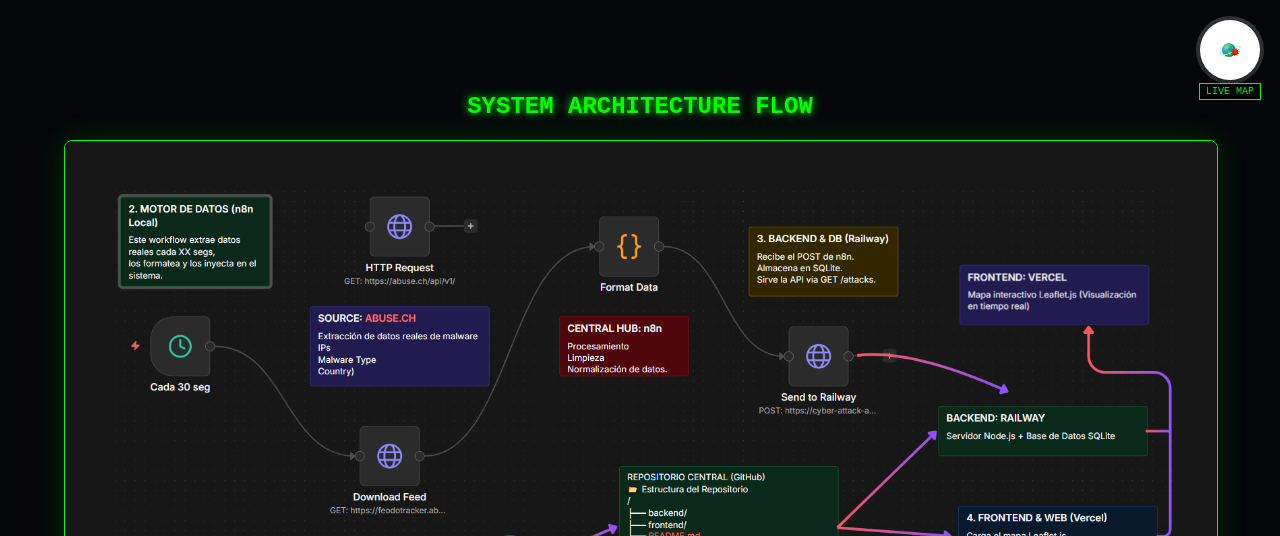
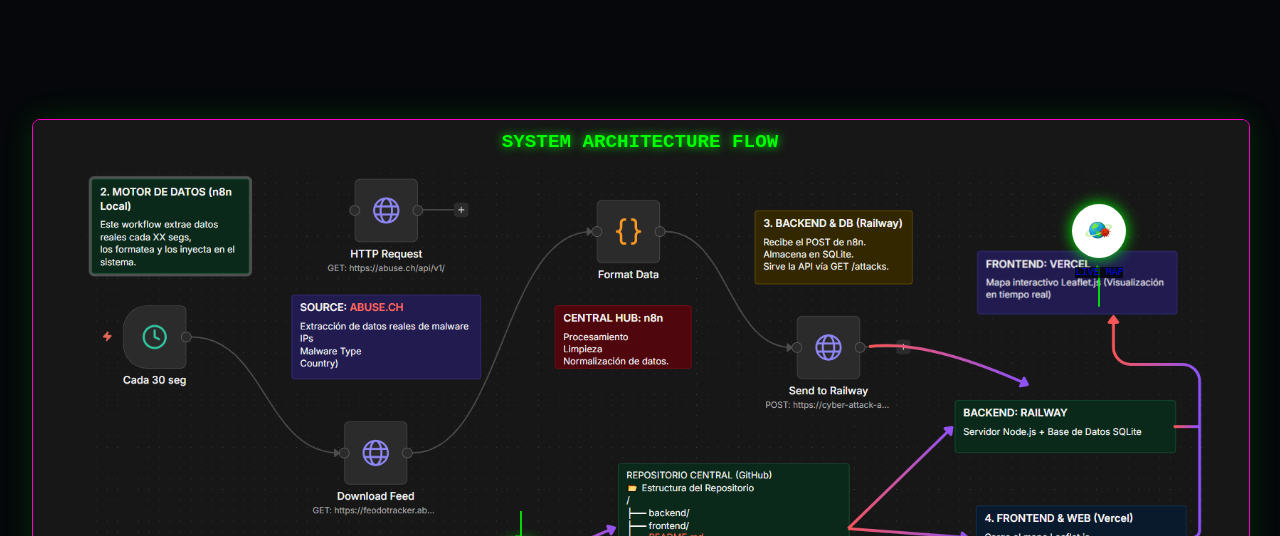
Before and after one commit to MCortinez-dev/cyber-attack-monitor, a plain HTML site: page frontend/how-it-works.html in a window 1280 px wide. Shown: the top 536 px of the page. Drawn offline with Linux system fonts and the light colour scheme.

Commit message:
Fix style in how ot wprks

```diff
--- a/frontend/how-it-works.html
+++ b/frontend/how-it-works.html
@@ -5,116 +5,35 @@
     <meta name="viewport" content="width=device-width, initial-scale=1.0">
     <title>Architecture | How it works</title>
     <link rel="icon" type="image/x-icon" href="img/favicon.ico">
-    <style>
-        body {
-            margin: 0;
-            padding: 0;
-            background-color: #05070a;
-            color: #00ff00;
-            font-family: 'Courier New', monospace;
-            display: flex;
-            flex-direction: column;
-            align-items: center;
-            justify-content: center;
-            min-height: 100vh;
-            overflow-x: hidden;
-        }
-
-        h2 {
-            margin: 20px 0;
-            text-shadow: 0 0 10px #00ff00;
-            font-size: 1.5rem;
-            text-align: center;
-        }
-
-        .img-container {
-            width: 90%;
-            max-width: 1400px;
-            margin-bottom: 50px;
-        }
-
-        .main-img {
-            width: 100%;
-            height: auto;
-            border: 1px solid #00ff00;
-            border-radius: 8px;
-            box-shadow: 0 0 30px rgba(0, 255, 0, 0.15);
-        }
-
-        /* Estilo común para los botones flotantes (Burbujas) */
-        .floating-bubble {
-            position: fixed;
-            width: 60px;
-            height: 60px;
-            background-color: #fff;
-            border-radius: 50%;
-            display: flex;
-            align-items: center;
-            justify-content: center;
-            box-shadow: 0 4px 15px rgba(0,0,0,0.5), 0 0 0 4px rgba(255,255,255,0.2);
-            transition: transform 0.3s ease, box-shadow 0.3s ease;
-            z-index: 1001;
-            cursor: pointer;
-            text-decoration: none;
-        }
-
-        .floating-bubble:hover {
-            transform: scale(1.1);
-            box-shadow: 0 6px 20px rgba(0,255,0,0.4), 0 0 0 6px rgba(255,255,255,0.3);
-        }
-
-        .floating-bubble img {
-            width: 35px;
-            height: 35px;
-            border-radius: 50%;
-        }
-
-        /* Posicionamiento pedido: Superior Derecha (Home/Mapa) */
-        .btn-home {
-            top: 20px;
-            right: 20px;
-        }
-
-        /* Posicionamiento pedido: Inferior Izquierda (GitHub) */
-        .btn-github {
-            bottom: 20px;
-            left: 20px;
-        }
-
-        /* Etiqueta de texto para los botones */
-        .bubble-label {
-            position: absolute;
-            background: rgba(0,0,0,0.8);
-            color: #00ff00;
-            font-size: 10px;
-            padding: 2px 6px;
-            border: 1px solid #00ff00;
-            white-space: nowrap;
-            pointer-events: none;
-        }
-
-        .btn-home .bubble-label { bottom: -20px; }
-        .btn-github .bubble-label { top: -20px; }
-
-    </style>
+    <link rel="stylesheet" href="how-style.css">
 </head>
 <body>
 
-    <h2>SYSTEM ARCHITECTURE FLOW</h2>
+    <main class="architecture-wrapper">
+        <div class="relative-container">
+            <img src="img/how-it-works.png" alt="Architecture Diagram" class="main-img">
 
-    <div class="img-container">
-        <img src="img/how-it-works.png" alt="Architecture Diagram" class="main-img">
-    </div>
+            <header class="header-overlay">
+                <h2>SYSTEM ARCHITECTURE FLOW</h2>
+            </header>
 
-    <a href="index.html" class="floating-bubble btn-home">
-        <img src="img/favicon.ico" alt="Map">
-        <span class="bubble-label">LIVE MAP</span>
-    </a>
+            <div class="element-wrapper git-pos">
+                <div class="arrow-animated arrow-to-git"></div>
+                <a href="https://github.com/MCortinez-dev" target="_blank" class="bubble-btn">
+                    <img src="img/git.png" alt="GitHub">
+                    <span class="label">GITHUB REPO</span>
+                </a>
+            </div>
 
-    <a href="https://github.com/MCortinez-dev" target="_blank" class="floating-bubble btn-github">
-        <img src="img/git.png" alt="GitHub">
-        <span class="bubble-label">GITHUB REPO</span>
-    </a>
+            <div class="element-wrapper map-pos">
+                <div class="arrow-animated arrow-from-vercel"></div>
+                <a href="index.html" class="bubble-btn">
+                    <img src="img/favicon.ico" alt="Map">
+                    <span class="label">LIVE MAP</span>
+                </a>
+            </div>
+        </div>
+    </main>
 
 </body>
 </html>
--- /dev/null
+++ b/frontend/how-style.css
@@ -0,0 +1,134 @@
+/* Reset y Base Semántica */
+body {
+    margin: 0;
+    padding: 0;
+    background-color: #05070a;
+    color: #00ff00;
+    font-family: 'Courier New', monospace;
+    display: flex;
+    justify-content: center;
+    align-items: center;
+    min-height: 100vh;
+}
+
+.architecture-wrapper {
+    width: 95%;
+    max-width: 1400px;
+    padding: 20px;
+}
+
+/* El Contenedor Maestro: Todo lo que esté adentro se posiciona respecto a la imagen */
+.relative-container {
+    position: relative;
+    width: 100%;
+}
+
+.main-img {
+    width: 100%;
+    display: block;
+    border: 1px solid #ff00c8; /* Tu borde rosa/fucsia */
+    border-radius: 8px;
+    box-shadow: 0 0 30px rgba(0, 255, 0, 0.15);
+}
+
+/* Título dentro del cuadro verde */
+.header-overlay {
+    position: absolute;
+    top: 2%; /* Ajustá estos % para centrarlo  */
+    left: 50%;
+    transform: translateX(-50%);
+    width: 30%;
+    text-align: center;
+}
+
+.header-overlay h2 {
+    font-size: 1.2rem;
+    margin: 0;
+    text-shadow: 0 0 10px #00ff00;
+}
+
+/* Botones y Flechas */
+.element-wrapper {
+    position: absolute;
+    display: flex;
+    flex-direction: column;
+    align-items: center;
+}
+
+/* Posiciones exactas  */
+.git-pos { bottom: 15%; left: 38%; } /* Marca Roja */
+.map-pos { top: 15%; right: 10%; }   /* Marca Amarilla */
+
+.bubble-btn {
+    width: 50px;
+    height: 50px;
+    background: #fff;
+    border-radius: 50%;
+    display: flex;
+    justify-content: center;
+    align-items: center;
+    box-shadow: 0 0 15px #00ff00;
+    transition: 0.3s;
+    text-decoration: none;
+    padding: 2px; /* Bordes más chicos para que la imagen sea más grande */
+}
+
+.bubble-btn img {
+    width: 85%; /* Imagen más grande dentro del botón */
+    height: auto;
+}
+
+.bubble-btn:hover { transform: scale(1.2); }
+
+.label {
+    position: absolute;
+    bottom: -20px;
+    font-size: 10px;
+    white-space: nowrap;
+    background: rgba(0,0,0,0.7);
+}
+
+/* Flechas Animadas */
+.arrow-animated {
+    width: 2px;
+    background: #00ff00;
+    position: absolute;
+    animation: pulseArrow 1.5s infinite ease-in-out;
+}
+
+/* Flecha Git: apunta al icono */
+.arrow-to-git {
+    height: 30px;
+    top: -35px;
+}
+.arrow-to-git::after {
+    content: '▼';
+    position: absolute;
+    bottom: -5px;
+    left: -5px;
+    font-size: 12px;
+}
+
+/* Flecha Vercel: sale del cartel */
+.arrow-from-vercel {
+    height: 40px;
+    bottom: -45px;
+}
+.arrow-from-vercel::before {
+    content: '▲';
+    position: absolute;
+    top: -5px;
+    left: -5px;
+    font-size: 12px;
+}
+
+@keyframes pulseArrow {
+    0%, 100% { opacity: 0.3; transform: translateY(0); }
+    50% { opacity: 1; transform: translateY(5px); }
+}
+
+/* Responsive: achicar fuentes en móviles */
+@media (max-width: 768px) {
+    .header-overlay h2 { font-size: 0.8rem; }
+    .bubble-btn { width: 40px; height: 40px; }
+}
```
